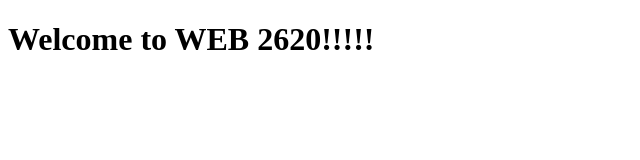
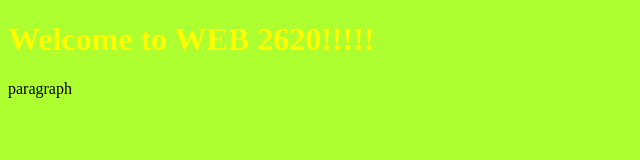
Before and after one commit to bizzybee02/web2620-testing-env, a website built with Vite: page src/index.html in a window 1280 px wide. Shown: the whole page, without its empty margins (0-640 px from the left). Built offline with nearby package versions, Linux system fonts and the light colour scheme.

Commit message:
added a few colors

```diff
--- a/src/index.html
+++ b/src/index.html
@@ -11,6 +11,7 @@
 <body>
   <!--  Your HTML goes here-->
   <h1>Welcome to WEB 2620!!!!!</h1>
+  <p>paragraph</p>
 <script type="module" src="./javascripts/main.js"></script>
 </body>
 </html>
--- a/src/stylesheets/main.scss
+++ b/src/stylesheets/main.scss
@@ -1 +1,9 @@
 // Your styles go here
+body {
+    background:greenyellow;
+}
+
+h1{
+    color:yellow;
+
+}
```
